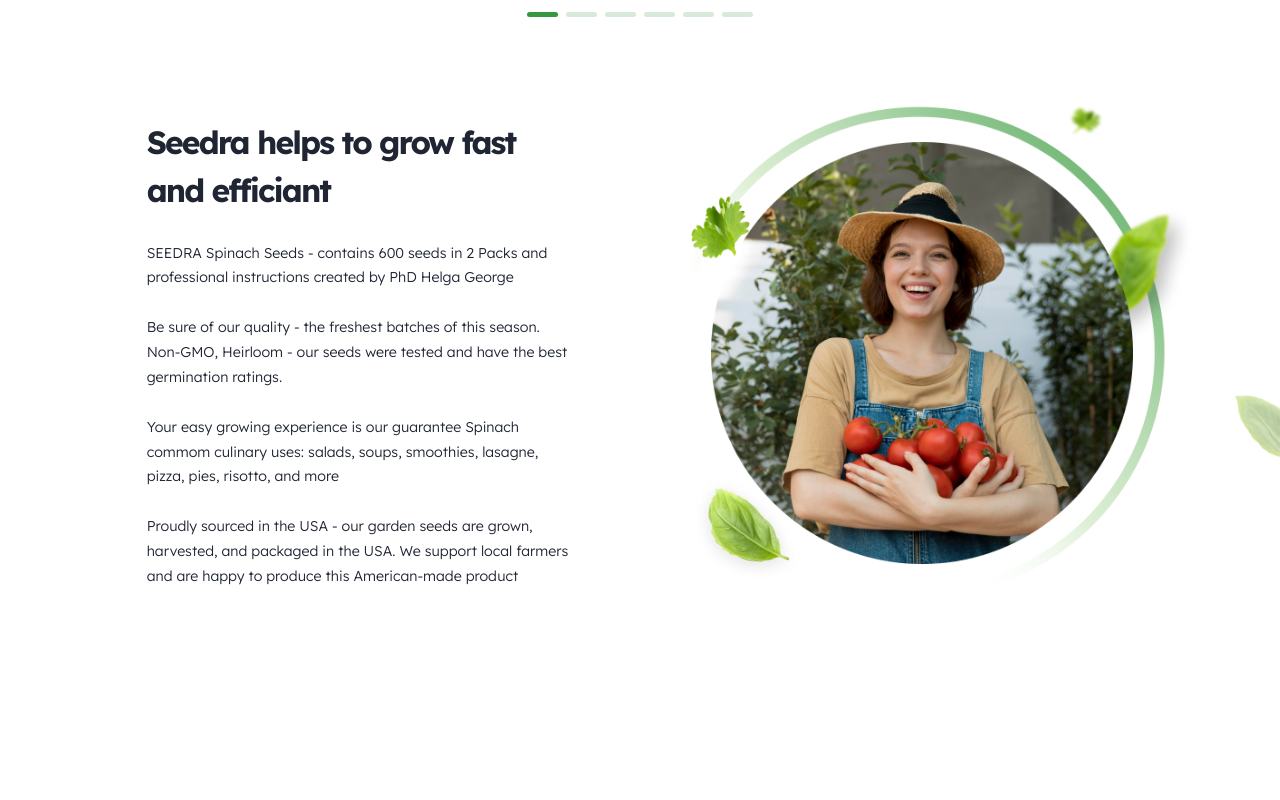
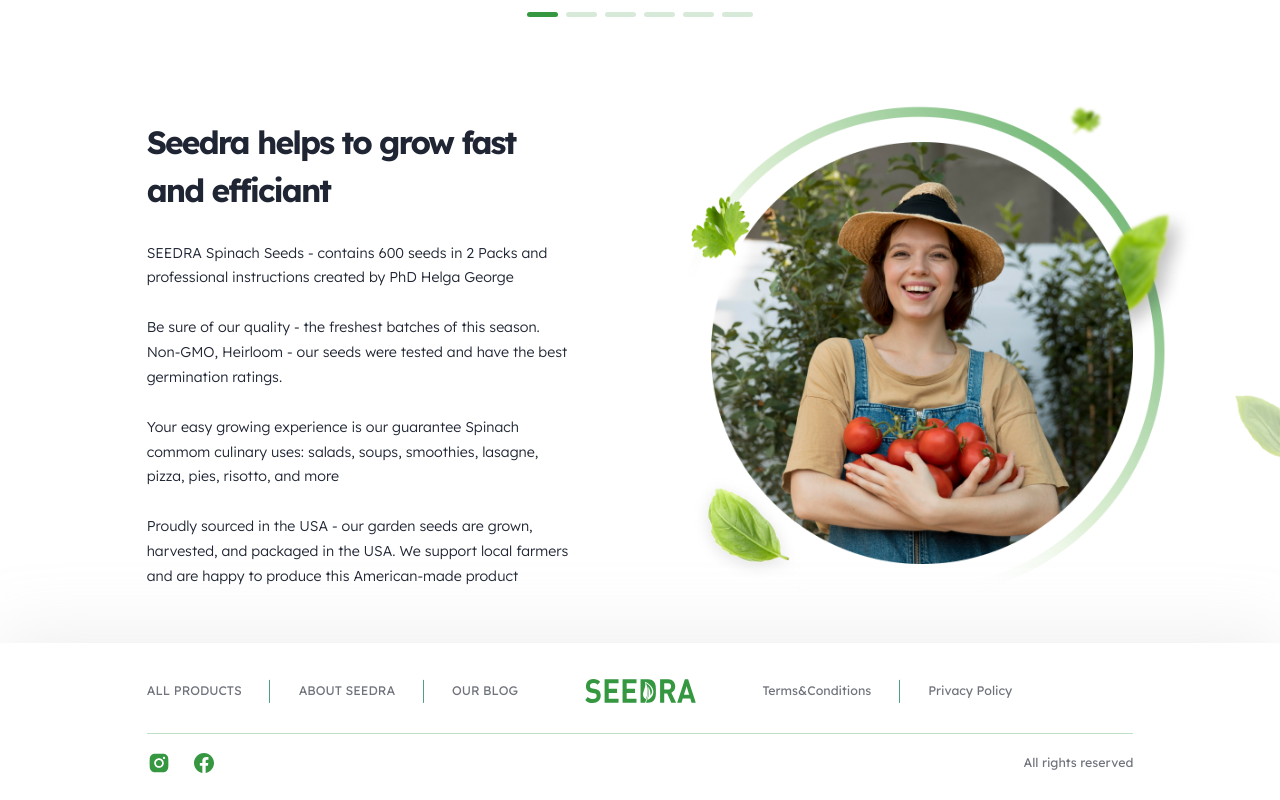
Before and after one commit to kolchinanyajs/seedra, a Next.js app: page / in a window 1280 px wide. Shown: the part 3021-3821 px from the top of the page. Before the commit the page ends 3664 px from the top, so only its background shows below. Built offline with nearby package versions, Linux system fonts and the light colour scheme.

Commit message:
Footer. Adaptive

```diff
--- a/src/app/layout.tsx
+++ b/src/app/layout.tsx
@@ -21,7 +21,7 @@
       <body className={lexend.className}>
         <Header />
         {children}
-        {/* <Footer /> */}
+        <Footer />
       </body>
     </html>
   );
--- a/src/components/Footer/page.module.scss
+++ b/src/components/Footer/page.module.scss
@@ -4,16 +4,31 @@
   min-height: rem(172);
   padding-top: rem(41);
   padding-bottom: rem(28);
+  @media (max-width: $tablet) {
+    padding-top: rem(36);
+    padding-bottom: rem(20);
+  }
   &__inner {
     display: flex;
     align-items: center;
     gap: rem(75);
     padding-bottom: rem(33);
     border-bottom: 1px solid rgba(#359740, 0.3);
+    @media (max-width: $tablet) {
+      display: grid;
+      align-items: initial;
+      grid-template-columns: repeat(2, 1fr);
+      gap: rem(32);
+      padding-bottom: rem(23);
+    }
   }
   &__menu {
     display: flex;
     gap: rem(32);
+    @media (max-width: $tablet) {
+      flex-direction: column;
+      gap: rem(24);
+    }
   }
   &__item {
     position: relative;
@@ -27,6 +42,9 @@
       width: 1px;
       height: rem(25);
       background: var(--primary-color);
+      @media (max-width: $tablet) {
+        display: none;
+      }
     }
     &:last-child {
       padding-right: 0;
@@ -39,6 +57,12 @@
     display: block;
     width: rem(125);
     height: rem(27);
+    @media (max-width: $tablet) {
+      order: -1;
+      grid-column: 1 / -1;
+      margin: 0 auto;
+      margin-bottom: rem(4);
+    }
   }
   &__link {
     color: var(--text-secondary);
@@ -49,6 +73,9 @@
     justify-content: space-between;
     align-items: center;
     padding-top: rem(19);
+    @media (max-width: $tablet) {
+      padding-top: rem(24);
+    }
   }
   &__socials {
     display: flex;
--- a/src/components/Help/page.module.scss
+++ b/src/components/Help/page.module.scss
@@ -2,7 +2,7 @@
   overflow: hidden;
   padding-block: rem(138) rem(61);
   @media (max-width: $tablet) {
-    padding-block: rem(40) rem(30);
+    padding-block: rem(40) rem(100);
   }
   &__container {
     display: grid;
```
